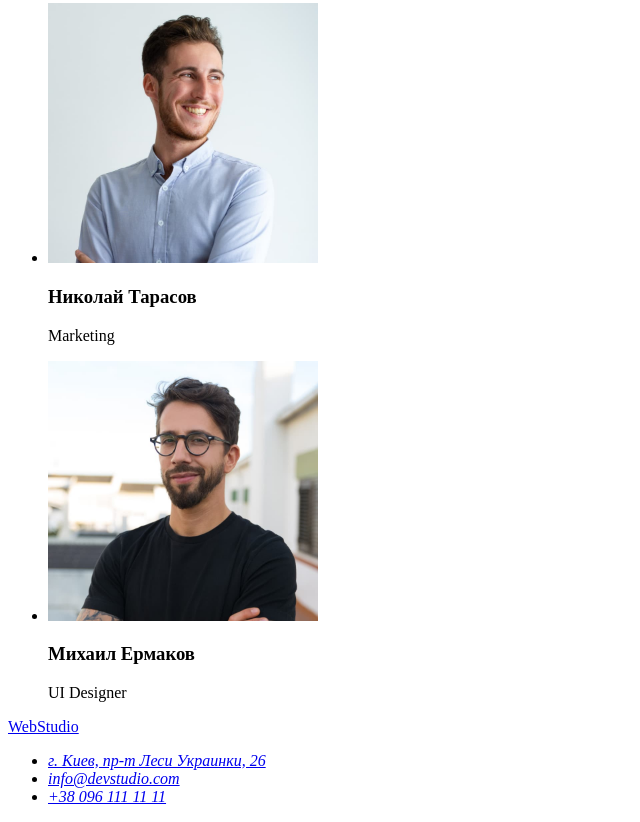
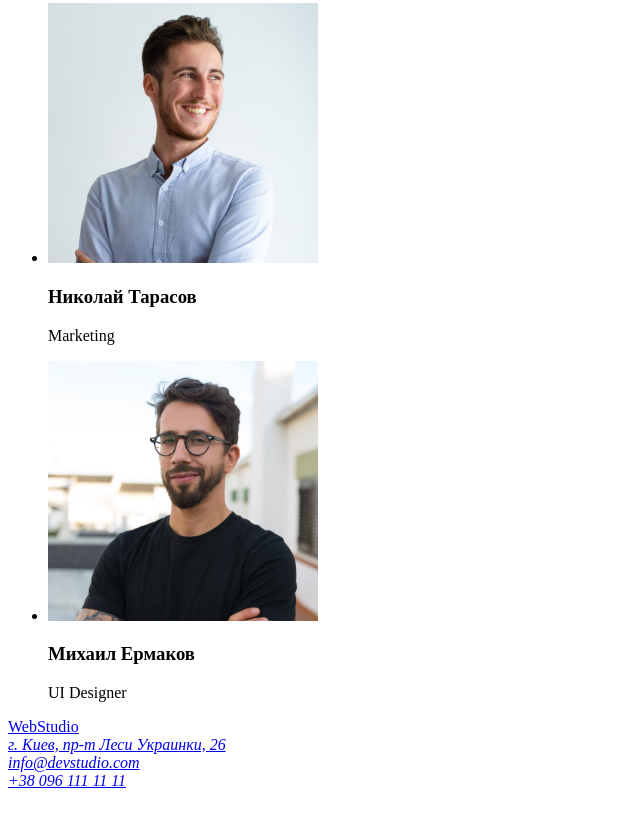
Before and after one commit to Denis-isnotavailable/goit-markup-hw-01, a plain HTML site: page index.html in a window 1280 px wide. Shown: the part 2333-3155 px from the top of the page, without its empty margins (0-640 px from the left). After the commit the page ends 3131 px from the top, so only its background shows below. Drawn offline with Linux system fonts and the light colour scheme.

Commit message:
update html

```diff
--- a/index.html
+++ b/index.html
@@ -104,13 +104,10 @@
     <footer>
         <a href="./index.html">WebStudio</a>
         <address>
-            <ul>
-                <li><a href="https://www.google.com/maps/place/%D0%B1%D1%83%D0%BB.+%D0%9B%D0%B5%D1%81%D0%B8+%D0%A3%D0%BA%D1%80%D0%B0%D0%B8%D0%BD%D0%BA%D0%B8,+26,+%D0%9A%D0%B8%D0%B5%D0%B2,+02000/@50.4265807,30.5383858,17z/data=!3m1!4b1!4m5!3m4!1s0x40d4cf0e033ecbe9:0x57a4dffefec77da0!8m2!3d50.4265807!4d30.5383858" target="_blank">г. Киев, пр-т Леси Украинки, 26</a></li>
-                <li><a href="mailto:info@devstudio.com">info@devstudio.com</a></li>
-                <li><a href="tel:+380961111111">+38 096 111 11 11</a></li>
-            </ul>
+            <a href="https://www.google.com/maps/place/%D0%B1%D1%83%D0%BB.+%D0%9B%D0%B5%D1%81%D0%B8+%D0%A3%D0%BA%D1%80%D0%B0%D0%B8%D0%BD%D0%BA%D0%B8,+26,+%D0%9A%D0%B8%D0%B5%D0%B2,+02000/@50.4265807,30.5383858,17z/data=!3m1!4b1!4m5!3m4!1s0x40d4cf0e033ecbe9:0x57a4dffefec77da0!8m2!3d50.4265807!4d30.5383858" target="_blank">г. Киев, пр-т Леси Украинки, 26</a> <br>
+            <a href="mailto:info@devstudio.com">info@devstudio.com</a> <br>
+            <a href="tel:+380961111111">+38 096 111 11 11</a> <br>
         </address>
-
     </footer>
 </body>
 </html>
```
